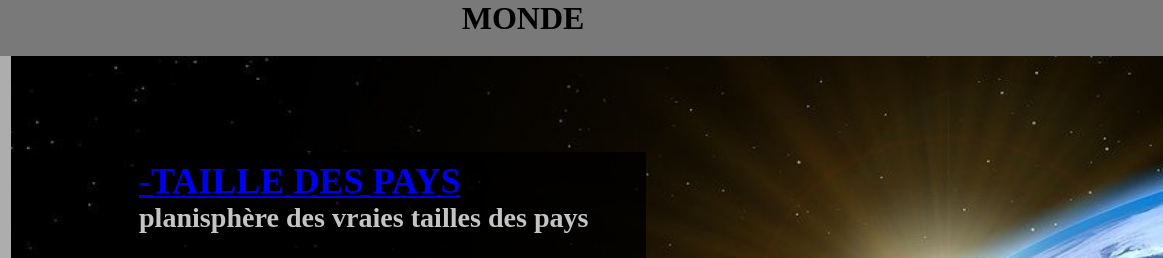
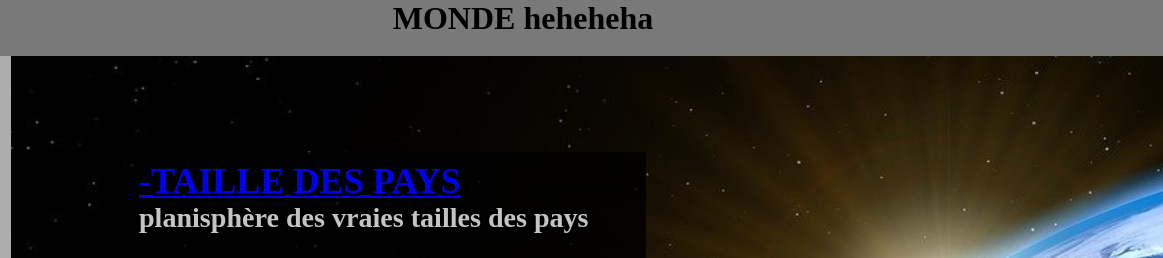
Before and after one commit to pavyyyy/nakev.net, a plain HTML site: page data/pageMONDE.html in a window 1280 px wide. Shown: the top 258 px of the page, 117-1280 px from the left. Drawn offline with Linux system fonts and the light colour scheme.

Commit message:
Update pageMONDE.html

```diff
--- a/data/pageMONDE.html
+++ b/data/pageMONDE.html
@@ -11,7 +11,7 @@
 		<!--image et carre noir-->
         <img src="image/terre.jpg" class="imgbg">
         <img src="image/black pixel.png" class="monde">
-        <header> <H1 class="titre">MONDE</H1></header>
+        <header> <H1 class="titre">MONDE heheheha</H1></header>
 
 
         <!--Les liens dans la page "google"-->
```
